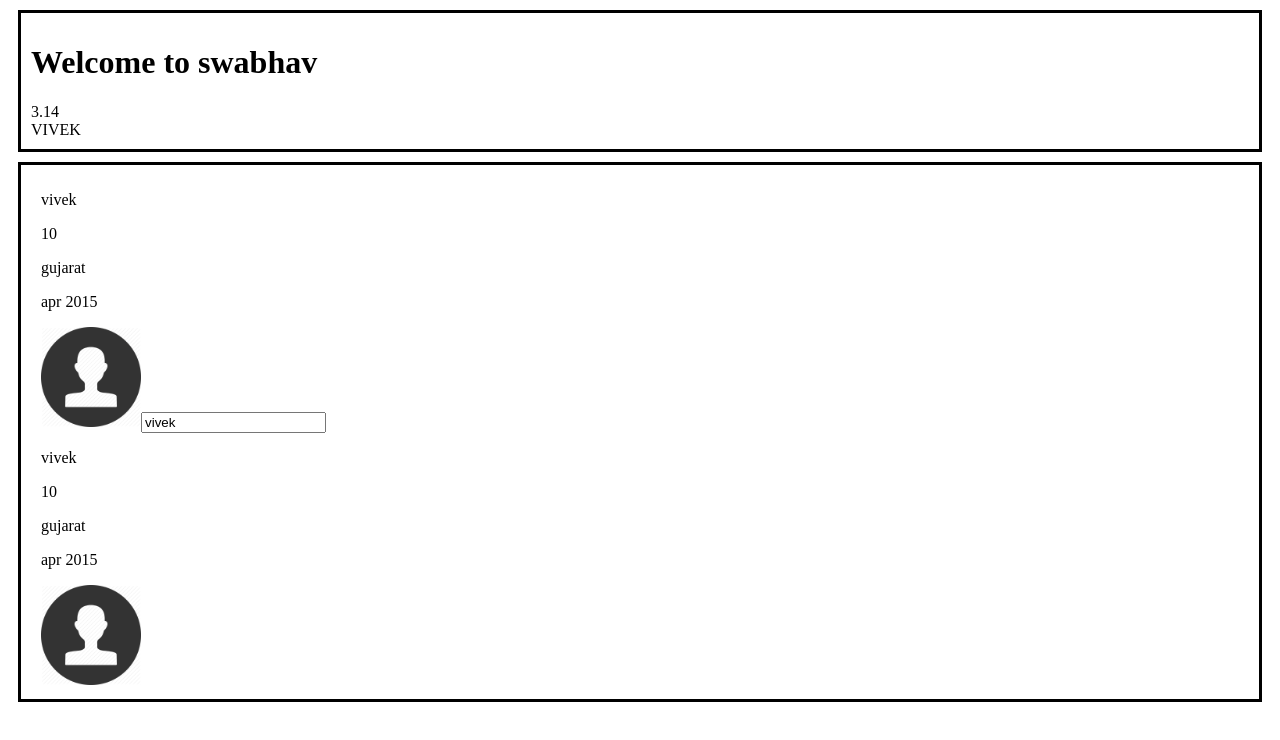
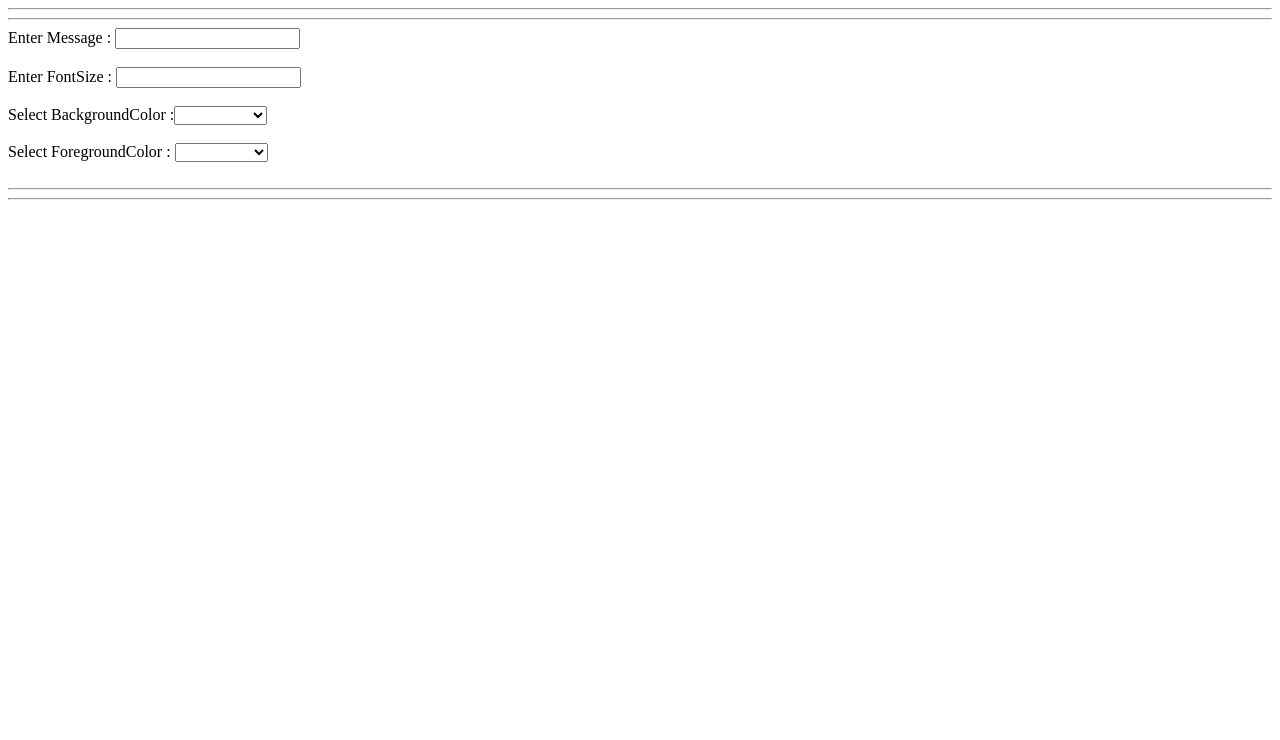
Before and after one commit to vivekjivani/swabhavRipo, an Angular app in the folder nodejs/angular7/welcome-app/: page / in a window 1280 px wide. Shown: the top 740 px of the page. Built offline with nearby package versions, Linux system fonts and the light colour scheme.

Commit message:
multiBinding is added in welcome app

```diff
--- a/nodejs/angular7/welcome-app/src/app/app.module.ts
+++ b/nodejs/angular7/welcome-app/src/app/app.module.ts
@@ -5,19 +5,21 @@ import { FormsModule } from '@angular/forms';
 import { WelcomeComponent } from './welcome/welcome.component';
 import { StudentComponent } from './student/student.component';
 import { CgpaBedgePipe } from './pipes/cgpaBedge';
+import { MultiBind } from './multiBinding/multiBind.component';
 
 
 @NgModule({
   declarations: [
     WelcomeComponent,
     StudentComponent,
-    CgpaBedgePipe
+    CgpaBedgePipe,
+    MultiBind
   ],
   imports: [
     BrowserModule,
     FormsModule
   ],
   providers: [],
-  bootstrap: [WelcomeComponent, StudentComponent]
+  bootstrap: [WelcomeComponent, StudentComponent, MultiBind]
 })
 export class AppModule { }
--- /dev/null
+++ b/nodejs/angular7/welcome-app/src/app/multiBinding/multiBind.component.html
@@ -0,0 +1,30 @@
+<div>
+    <label>Enter Message : </label>
+    <input type="text" name="textMessgae" [(ngModel)]='message' /><br /><br />
+    <label>Enter FontSize : </label>
+    <input type="number" name="fontSize" [(ngModel)]='fontSize' /><br /><br />
+    <label>Select BackgroundColor :</label>
+    <select [(ngModel)]='backgroundColor'>
+        <option hidden>select Color</option>
+        <option value="black">Black</option>
+        <option value="#ff3333">Red</option>
+        <option value="#00b300">Green</option>
+        <option value="#999999">Grey</option>
+        <option value="#3399ff">Blue</option>
+        <option value="#ffa31a">Orange</option>
+    </select><br /><br />
+    <label>Select ForegroundColor : </label>
+    <select [(ngModel)]='foregroundColor'>
+        <option hidden>select Color</option>
+        <option value="black">Black</option>
+        <option value="#ff3333">Red</option>
+        <option value="#00b300">Green</option>
+        <option value="#999999">Grey</option>
+        <option value="#3399ff">Blue</option>
+        <option value="#ffa31a">Orange</option>
+    </select><br /><br />
+    <hr />
+    <div><span [style.font-size.px]='fontSize' [style.background-color]='backgroundColor'
+            [style.color]='foregroundColor'>{{message}}</span></div>
+    <hr />
+</div>
--- /dev/null
+++ b/nodejs/angular7/welcome-app/src/app/multiBinding/multiBind.component.ts
@@ -0,0 +1,8 @@
+import { Component } from '@angular/core';
+
+@Component({
+    templateUrl : 'multiBind.component.html',
+    selector : 'swabhav-multiBind'
+})
+export class MultiBind {
+}
--- a/nodejs/angular7/welcome-app/src/app/welcome/welcome.component.html
+++ b/nodejs/angular7/welcome-app/src/app/welcome/welcome.component.html
@@ -1,4 +1,4 @@
-<div style="border-style: solid; padding: 10px; margin: 10px;">
+<div style="border-style: solid; padding: 10px; margin: 10px;" hidden>
     <h1>{{message}}</h1>
     <div>
         {{22/7 | number:'1.1-2'}}
@@ -8,6 +8,10 @@
     </div>
 </div>
 
-<section>
+<section hidden>
    <swabhav-student></swabhav-student>
 </section>
+<hr><hr>
+<section>
+    <swabhav-multiBind></swabhav-multiBind>
+</section>
```
